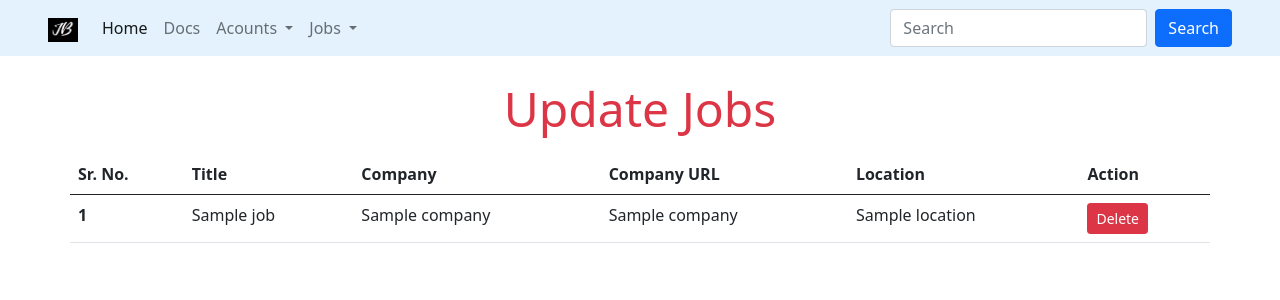
After one commit to irinadigio/fastapi, a FastAPI app: template templates/jobs/show_jobs_to_update.html in a window 1280 px wide. The commit adds this page. Shown: the top 300 px of the page. Run offline with FastAPI, Linux system fonts and the light colour scheme; the template is opened without the code that fills it: most values are stand-ins (such as "Sample title", 1, 10 or a date in 2020); some libraries are stand-ins or nearby versions.

Commit message:
add html to update jobs

```diff
--- a/templates/components/navbar.html
+++ b/templates/components/navbar.html
@@ -30,6 +30,7 @@
             <ul class="dropdown-menu" aria-labelledby="navbarDropdown">
               <li><a class="dropdown-item" href="/post-a-job/">Post Job</a></li>
               <li><a class="dropdown-item" href="/delete-job/">Delete Job</a></li>
+              <li><a class="dropdown-item" href="/update-job/">Update Job</a></li>
             </ul>
           </li>
         </ul>
--- /dev/null
+++ b/templates/jobs/show_jobs_to_update.html
@@ -0,0 +1,58 @@
+{% extends "shared/base.html" %}
+
+
+{% block title %}
+  <title>Update Jobs</title>
+{% endblock %}
+
+{% block content %}
+  <div class="container">
+  <div class="row">
+    <div class="col">
+    <br>
+      <h1 class="text-center display-5 text-danger mb-3">Update Jobs</h1>
+    </div>
+    <div id="result" class="text-danger text-bold lead"></div>
+  </div>
+
+  <div class="row">
+    <table class="table">
+        <thead>
+          <tr>
+            <th scope="col">Sr. No.</th>
+            <th scope="col">Title</th>
+            <th scope="col">Company</th>
+            <th scope="col">Company URL</th>
+            <th scope="col">Location</th>
+            <th scope="col">Action</th>
+          </tr>
+        </thead>
+        <tbody>
+            {% for job in jobs %}
+            <tr>
+                <th scope="row">{{loop.index}}</th>
+                <td>{{job.title}}</td>
+                <td>{{job.company}}</td>
+                <td>{{job.company}}</td>
+                <td>{{job.location}}</td>
+                <td><button class="btn btn-danger btn-sm" onclick="update_job({{job.id}})">Delete</button></td>
+            </tr>
+            {% endfor %}
+        </tbody>
+    </table>
+  </div>
+</div>
+{% endblock %}
+
+{% block scripts %}
+<script type="text/javascript">
+    function update_job(id){
+        fetch('/job/update/'+id,{
+            method:'PUT',
+        })
+        .then(response => response.json())
+        .then(document.getElementById('result').innerHTML = "Refreshing")
+        .then(data => document.getElementById("result").innerHTML = data.detail);
+    }
+</script>
+{% endblock %}
```
